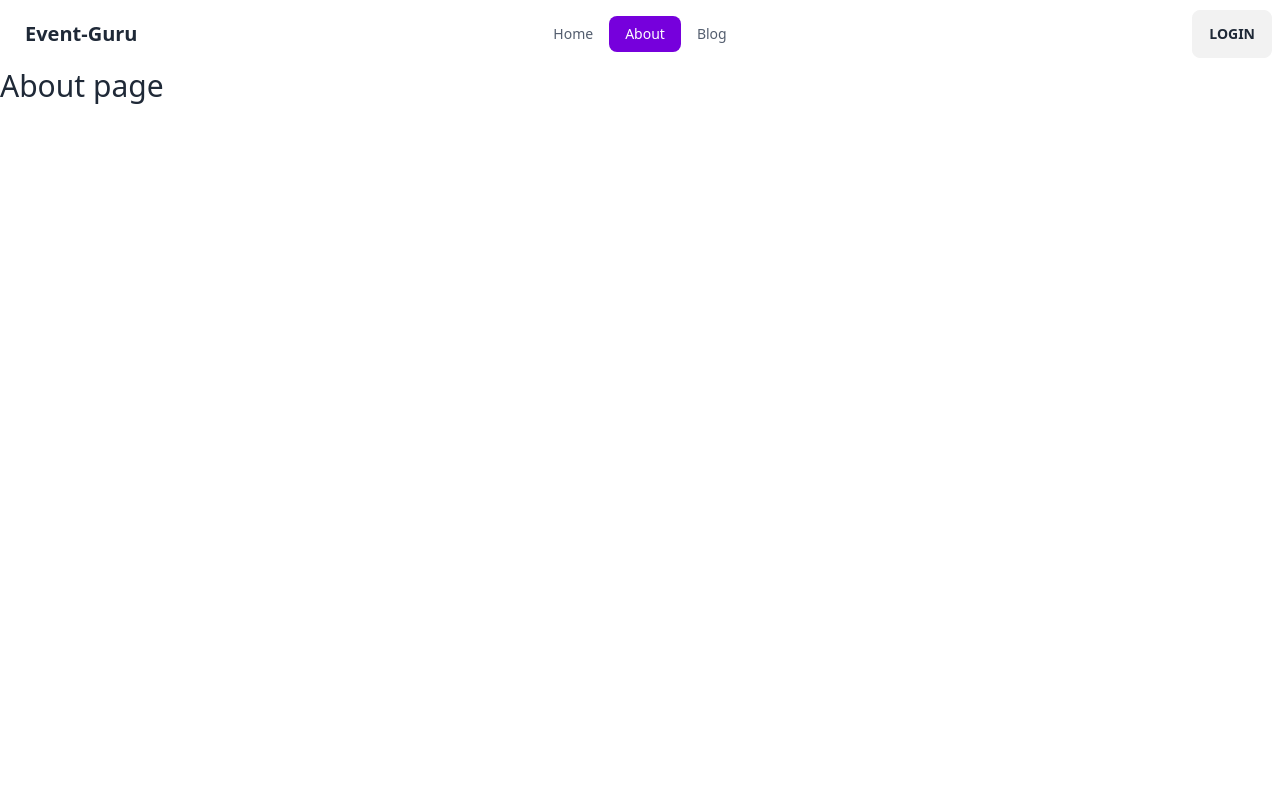
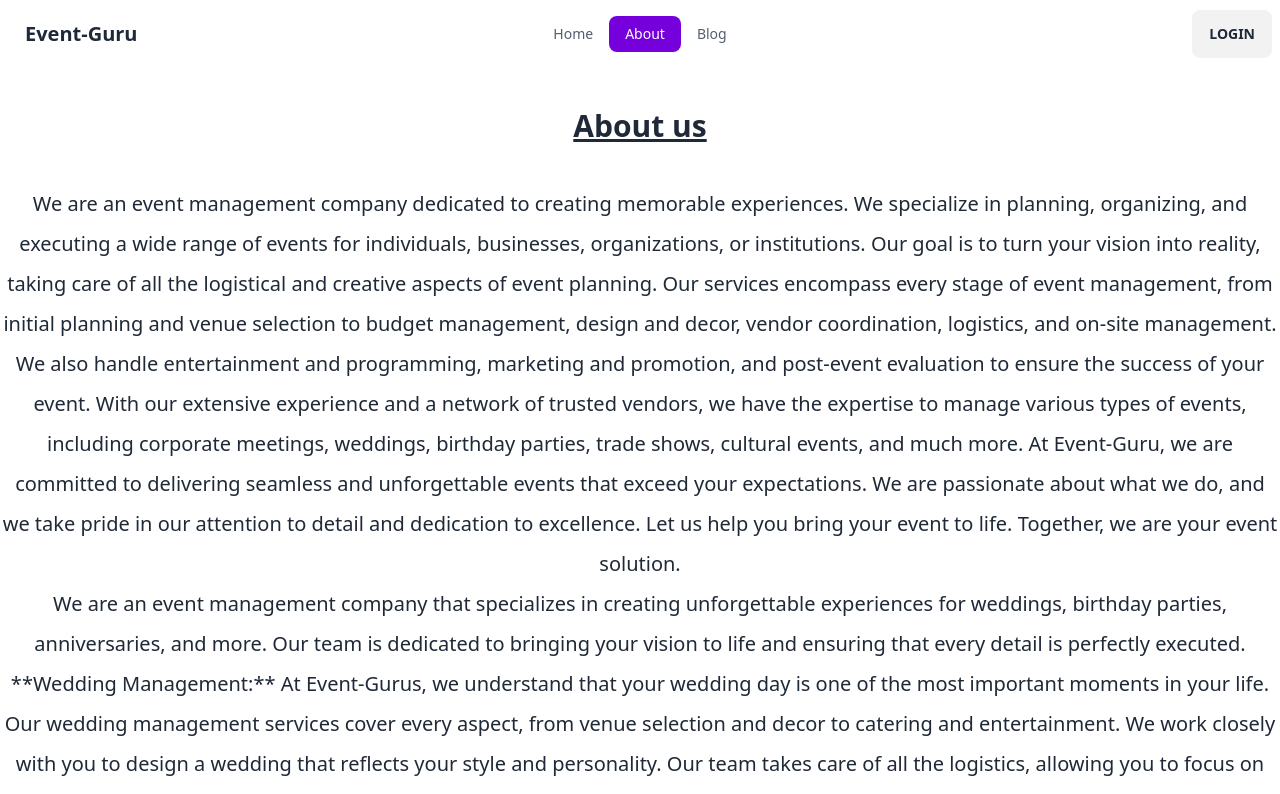
Before and after one commit to AlamRazek/Event-Guru, a React (Vite) app: page /about in a window 1280 px wide. Shown: the top 794 px of the page. Built offline with nearby package versions, Linux system fonts and the light colour scheme; no server answers.

Commit message:
question and ans is completed

```diff
--- a/src/Provider/AuthProvider.jsx
+++ b/src/Provider/AuthProvider.jsx
@@ -5,6 +5,8 @@ import {
   onAuthStateChanged,
   signInWithEmailAndPassword,
   signOut,
+  signInWithPopup,
+  GoogleAuthProvider,
 } from "firebase/auth";
 import app from "../firebase/firebase.config";
 
@@ -12,9 +14,16 @@ export const AuthContext = createContext(null);
 
 const auth = getAuth(app);
 
+const googleProvider = new GoogleAuthProvider();
+
 const AuthProvider = ({ children }) => {
   const [user, setUser] = useState(null);
   const [loading, setLoading] = useState(true);
+
+  // googl sign in
+  const googleSignIn = () => {
+    return signInWithPopup(auth, googleProvider);
+  };
 
   // signUp/CreateUser
 
@@ -58,6 +67,7 @@ const AuthProvider = ({ children }) => {
     signIn,
     userLogOut,
     loading,
+    googleSignIn,
   };
 
   return (
--- a/src/component/Login/Login.jsx
+++ b/src/component/Login/Login.jsx
@@ -4,10 +4,20 @@ import { useContext } from "react";
 import { AuthContext } from "../../Provider/AuthProvider";
 
 const Login = () => {
-  const { signIn } = useContext(AuthContext);
+  const { signIn, googleSignIn } = useContext(AuthContext);
   const location = useLocation();
 
   const navigate = useNavigate();
+
+  const handleGoogleSignIn = () => {
+    googleSignIn()
+      .then((res) => {
+        console.log(res);
+      })
+      .catch((err) => {
+        console.log(err);
+      });
+  };
 
   const handleLogin = (e) => {
     e.preventDefault();
@@ -75,6 +85,11 @@ const Login = () => {
           <button className="btn btn-primary">Login</button>
         </div>
       </form>
+      <div className="text-center ">
+        <button className="btn btn-accent " onClick={handleGoogleSignIn}>
+          Google login
+        </button>
+      </div>
       <p className="text-center pb-3 px-3 md:pb-6 md:px-6">
         Do not have an account? please{" "}
         <Link className="font-bold text-blue-800 underline" to={"/register"}>
--- a/src/pages/About/About.jsx
+++ b/src/pages/About/About.jsx
@@ -4,8 +4,64 @@ const About = () => {
   return (
     <div>
       <Navbar></Navbar>
-
-      <h2 className="text-3xl">About page</h2>
+      <h2 className="text-center text-3xl font-bold my-10 underline">
+        About us
+      </h2>
+      <h2 className="text-center my-4 text-xl leading-loose">
+        We are an event management company dedicated to creating memorable
+        experiences. We specialize in planning, organizing, and executing a wide
+        range of events for individuals, businesses, organizations, or
+        institutions. Our goal is to turn your vision into reality, taking care
+        of all the logistical and creative aspects of event planning. Our
+        services encompass every stage of event management, from initial
+        planning and venue selection to budget management, design and decor,
+        vendor coordination, logistics, and on-site management. We also handle
+        entertainment and programming, marketing and promotion, and post-event
+        evaluation to ensure the success of your event. With our extensive
+        experience and a network of trusted vendors, we have the expertise to
+        manage various types of events, including corporate meetings, weddings,
+        birthday parties, trade shows, cultural events, and much more. At
+        Event-Guru, we are committed to delivering seamless and unforgettable
+        events that exceed your expectations. We are passionate about what we
+        do, and we take pride in our attention to detail and dedication to
+        excellence. Let us help you bring your event to life. Together, we are
+        your event solution.
+        <br />
+        We are an event management company that specializes in creating
+        unforgettable experiences for weddings, birthday parties, anniversaries,
+        and more. Our team is dedicated to bringing your vision to life and
+        ensuring that every detail is perfectly executed. <br /> **Wedding
+        Management:** At Event-Gurus, we understand that your wedding day is one
+        of the most important moments in your life. Our wedding management
+        services cover every aspect, from venue selection and decor to catering
+        and entertainment. We work closely with you to design a wedding that
+        reflects your style and personality. Our team takes care of all the
+        logistics, allowing you to focus on creating beautiful memories. <br />
+        **Birthday Party Decoration:** Whether it's a child's first birthday or
+        a milestone celebration, we excel in transforming spaces into enchanting
+        birthday party venues. We offer creative and themed decorations that
+        will leave your guests in awe. From balloons and banners to custom
+        centerpieces, we pay attention to every detail to ensure a memorable
+        birthday celebration. <br /> **Anniversary Celebrations:** Anniversaries
+        are a time to celebrate love and commitment. Our anniversary celebration
+        services are designed to make your special day even more special. We can
+        arrange romantic dinners, renewal of vows ceremonies, and elegant decor
+        to create a romantic atmosphere. Let us handle the planning so you can
+        focus on cherishing the years you've spent together. <br /> **Corporate
+        Events:** In addition to personal celebrations, we also specialize in
+        corporate events such as conferences, seminars, and product launches.
+        Our corporate event management services cover everything from venue
+        selection to audiovisual setup. We ensure that your event runs smoothly,
+        leaving a lasting impression on your clients and partners. <br />{" "}
+        **Other Special Occasions:** No event is too big or too small for us. We
+        also manage cultural events, festivals, award ceremonies, and more. Our
+        creativity knows no bounds, and we are dedicated to delivering
+        exceptional experiences for all types of gatherings. At Event-Gurus, we
+        take pride in our attention to detail, creative flair, and commitment to
+        excellence. We work tirelessly to ensure that your event is not just
+        good but truly exceptional. Let us be your event partner, and together,
+        we will create memories that last a lifetime.
+      </h2>
     </div>
   );
 };
--- a/src/pages/Navbar/Navbar.jsx
+++ b/src/pages/Navbar/Navbar.jsx
@@ -102,7 +102,7 @@ const Navbar = () => {
           {user ? (
             <div className="avatar">
               <div className="w-[54px] rounded-full mx-2">
-                <img src="/public/alvin-mahmudov-9_XfcBxf_uo-unsplash.jpg" />
+                <img src={user?.photoURL} />
               </div>
             </div>
           ) : (
```
Also changed, not shown: 1 other file (tests, documents, lock files or other folders).
